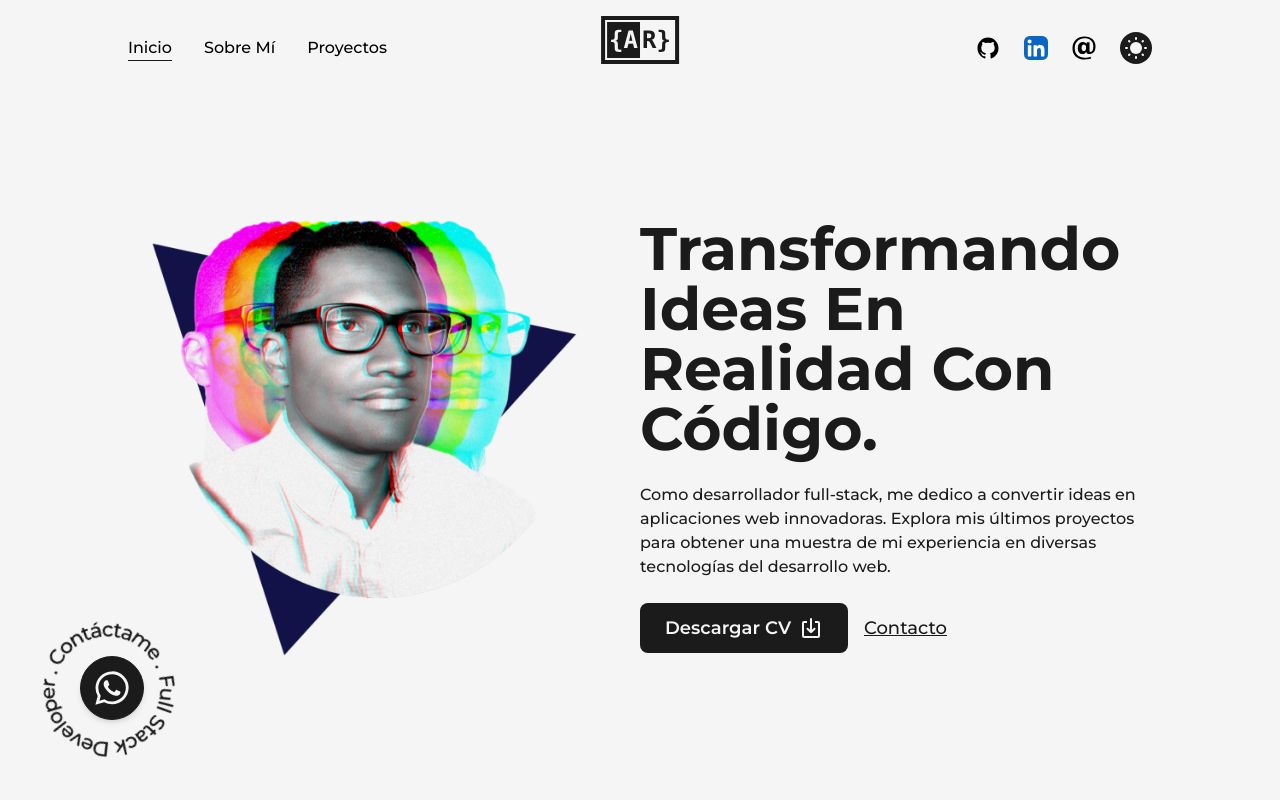
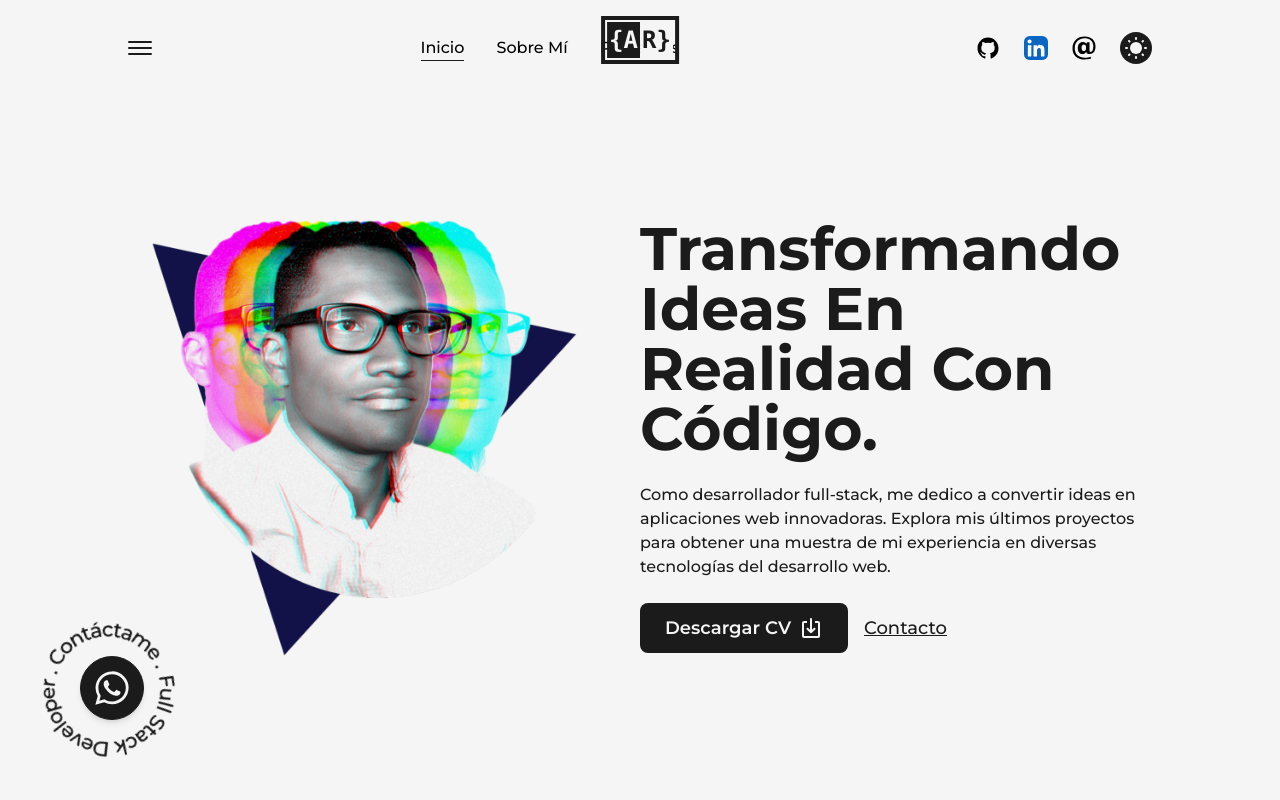
Before and after one commit to ARGEEK1/Portfolio, a Next.js app: page / in a window 1280 px wide. Shown: the top 800 px of the page. Built offline with nearby package versions, Linux system fonts and the light colour scheme.

Commit message:
[ADD] menu toggle

```diff
--- a/src/components/NavBar.js
+++ b/src/components/NavBar.js
@@ -1,5 +1,5 @@
 import Link from "next/link";
-import React from "react";
+import React, { useState } from "react";
 import Logo from "./Logo";
 import { useRouter } from "next/router";
 import { GitHubIcon, LinkedInIcon, MailIcon, SunIcon, MoonIcon } from "./Icons";
@@ -27,9 +27,28 @@
 const NavBar = () => {
   const [mode, setMode] = useThemeSwitcher();
 
+  const [isOpen, setIsOpen] = useState(false);
+
+  const handleClick = () => {
+    setIsOpen(!isOpen);
+  };
+
   return (
-    <header className="w-full px-32 py-8 font-medium flex items-center justify-between
-    dark:text-light">
+    <header
+      className="w-full px-32 py-8 font-medium flex items-center justify-between
+    dark:text-light"
+    >
+      <button
+        className="flex flex-col justify-center items-center"
+        onClick={handleClick}
+      >
+        <span className="bg-dark dark:bg-light block h-0.5 w-6 rounded-sm -translate-y-0.5"></span>
+        <span
+          className={`bg-dark dark:bg-light block h-0.5 w-6 rounded-sm my-0.5`}
+        ></span>
+        <span className="bg-dark dark:bg-light block h-0.5 w-6 rounded-sm translate-y-0.5"></span>
+      </button>
+
       <nav>
         <CustomLink href="/" title="Inicio" className="mr-4" />
         <CustomLink href="/about" title="Sobre Mí" className="mx-4" />
@@ -66,9 +85,10 @@
           <MailIcon />
         </MotionLink>
 
-        <button onClick={() => setMode(mode === "light" ? "dark" : "light")}
+        <button
+          onClick={() => setMode(mode === "light" ? "dark" : "light")}
           className={`ml-3 flex items-center justify-center rounded-full p-1
-          ${mode ==="light" ? "bg-dark text-light" : "bg-light text-dark"}
+          ${mode === "light" ? "bg-dark text-light" : "bg-light text-dark"}
           `}
         >
           {mode === "dark" ? (
```
